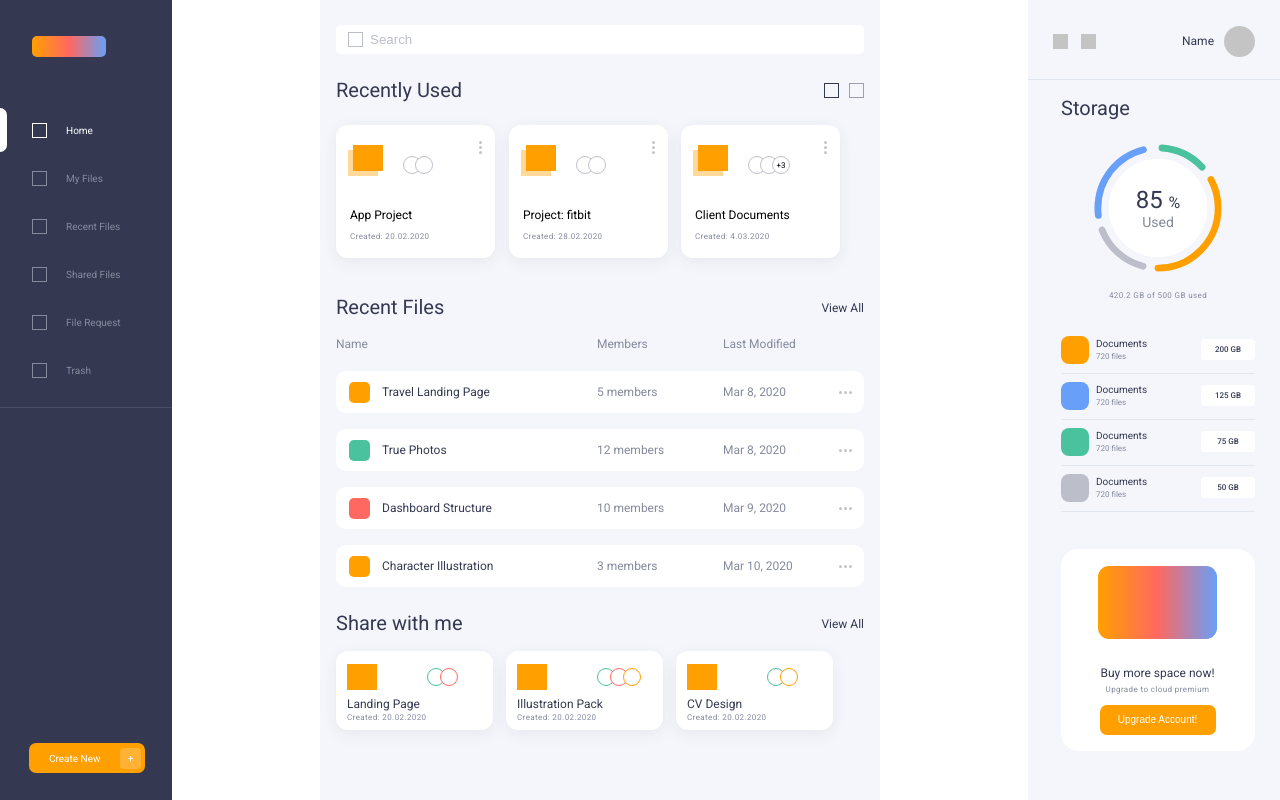
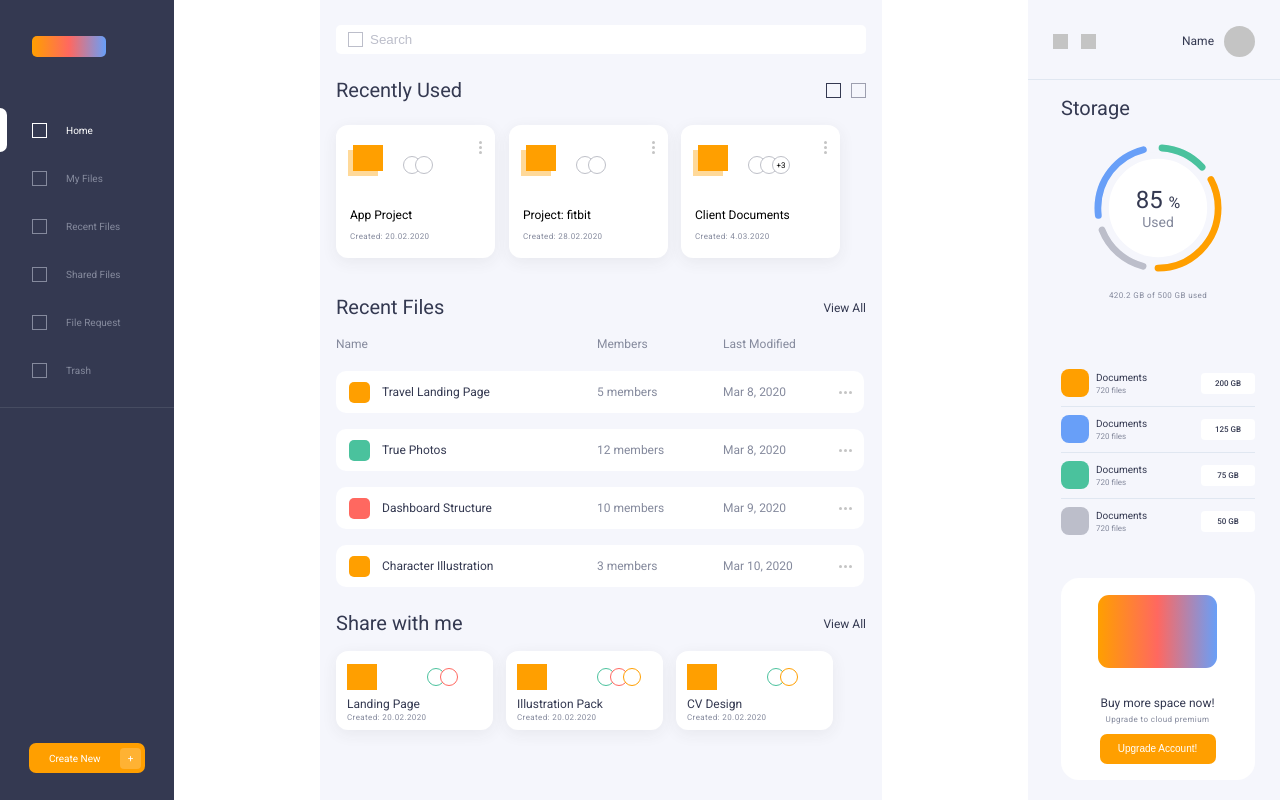
Before and after one commit to stevenlara-ravn/CSS-Nerdery-Challenge, a plain HTML site: page public/index.html in a window 1280 px wide. Drawn offline with Linux system fonts and the light colour scheme.

Commit message:
refactor(right-sidebar): Refactor some code to improve responsive

```diff
--- a/public/assets/css/left-sidebar.css
+++ b/public/assets/css/left-sidebar.css
@@ -5,7 +5,7 @@
     justify-content: space-between;
     background-color: var(--bg-gray-600);
     color: var(--bg-white);
-    max-width: 172px;
+    min-width: 172px;
     width: 100%;
 }
 
--- a/public/assets/css/main.css
+++ b/public/assets/css/main.css
@@ -12,7 +12,7 @@
     grid-area: main-content;
     background-color: var(--bg-gray-100);
     padding: 25px 16px;
-    max-width: 562px;
+    min-width: 562px;
     width: 100%;
 }
 
--- a/public/assets/css/right-sidebar.css
+++ b/public/assets/css/right-sidebar.css
@@ -1,8 +1,12 @@
 .grid-container__right-sidebar {
     grid-area: right-sidebar;
+    display: flex;
+    flex-direction: column;
+    justify-content: start;
     background-color: var(--bg-gray-100);
-    max-width: 252px;
+    min-width: 252px;
     width: 100%;
+    height: 100%;
 }
 
 .right-sidebar__header-menu {
@@ -40,7 +44,13 @@
 }
 
 .right-sidebar__storage-info {
+    display: flex;
+    flex-direction: column;
+    justify-content: space-between;
+    height: 100%;
     padding: 17px 25px 20px 33px;
+
+    >div {
 
         >p {
             font-size: 20px;
@@ -64,6 +74,7 @@
                 letter-spacing: 0.05em;
                 color: var(--bg-gray-400);
                 margin-top: 15px;
+            }
         }
     }
 }
@@ -143,12 +154,7 @@
     }
 }
 
-.storage-info__container {
-    display: flex;
-    flex-direction: column;
-    gap: 37px;
-
-    >.storage-info__container--storage-list {
+.right-sidebar__storage-info--storage-list {
     display: flex;
     flex-direction: column;
 
@@ -158,6 +164,10 @@
         align-items: center;
         border-bottom: 1px solid var(--bg-gray-125);
         padding: 8px 0 9px;
+
+        &:last-child {
+            border-bottom: none;
+        }
 
         >div {
             display: flex;
@@ -208,9 +218,8 @@
         }
     }
 }
-}
 
-.storage-info__container--upgrade-ad {
+.right-sidebar__storage-info--upgrade-ad {
     display: flex;
     flex-direction: column;
     justify-content: space-between;
@@ -229,7 +238,7 @@
         border-radius: 11px;
     }
 
-    >.storage-info__container--upgrade-ad--content {
+    >.storage-info__upgrade-ad--content {
         display: flex;
         flex-direction: column;
         justify-content: space-between;
--- a/public/index.html
+++ b/public/index.html
@@ -313,6 +313,7 @@
             </div>
 
             <div class="right-sidebar__storage-info">
+                <div>
                     <p>Storage</p>
 
                     <figure class="pie-chart">
@@ -333,9 +334,9 @@
 
                         <figcaption>420.2 GB of 500 GB used</figcaption>
                     </figure>
+                </div>
 
-                <section class="storage-info__container">
-                    <ul class="storage-info__container--storage-list">
+                <ul class="right-sidebar__storage-info--storage-list">
                     <li>
                         <div>
                             <div class="square" style="background-color: var(--bg-yellow-300);"></div>
@@ -382,10 +383,10 @@
                     </li>
                 </ul>
 
-                    <div class="storage-info__container--upgrade-ad">
+                <div class="right-sidebar__storage-info--upgrade-ad">
                     <div class="ad-box-gradient"></div>
 
-                        <div class="storage-info__container--upgrade-ad--content">
+                    <div class="storage-info__upgrade-ad--content">
                         <div>
                             <h4>Buy more space now!</h4>
                             <h5>Upgrade to cloud premium</h5>
@@ -394,7 +395,6 @@
                         <button>Upgrade Account!</button>
                     </div>
                 </div>
-                </section>
             </div>
         </aside>
     </div>
```
Lines whose indentation alone changed are shown as unchanged.
